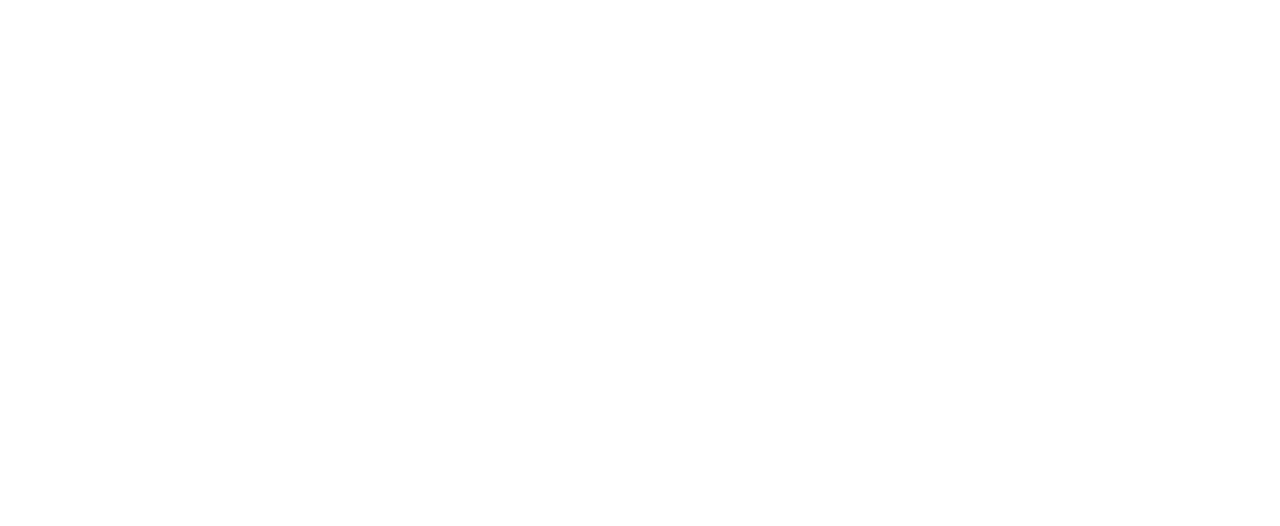
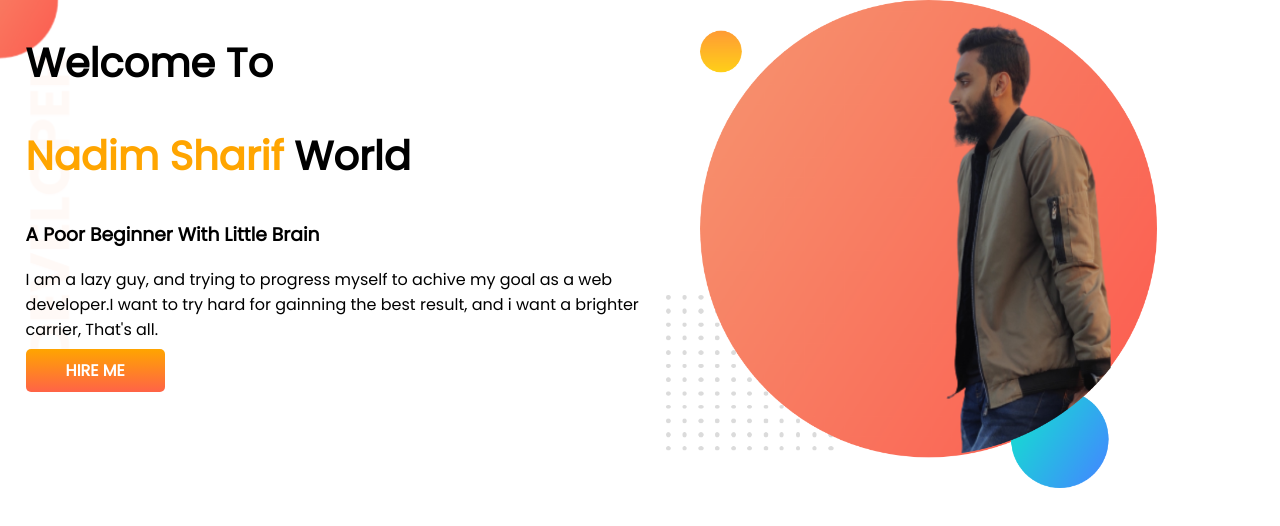
Before and after one commit to nadimsharif/developer-portfolio, a plain HTML site: page index.html in a window 1280 px wide. Drawn offline with Linux system fonts and the light colour scheme.

Commit message:
first part

```diff
--- a/index.html
+++ b/index.html
@@ -1,13 +1,33 @@
 <!DOCTYPE html>
 <html lang="en">
+
 <head>
     <meta charset="UTF-8">
     <meta http-equiv="X-UA-Compatible" content="IE=edge">
     <meta name="viewport" content="width=device-width, initial-scale=1.0">
     <title>Nadim Portfolio</title>
+    <link rel="preconnect" href="https://fonts.googleapis.com">
+    <link rel="preconnect" href="https://fonts.gstatic.com" crossorigin>
+    <link href="https://fonts.googleapis.com/css2?family=Poppins&display=swap" rel="stylesheet">
     <link rel="stylesheet" href="style.css">
 </head>
+
 <body>
+    <section class="top-banner">
+        <div class="half-width">
+            <h1>Welcome To</h1>
+            <h1><span class="orange-color">Nadim Sharif</span> World</h1>
+            <h3>A Poor Beginner With Little Brain</h3>
+            <p>I am a lazy guy, and trying to progress myself to achive my goal as a web developer.I want to try hard
+                for
+                gainning the best result, and i want a brighter carrier, That's all.</p>
+            <a class="linked-button" target="_blank" href="https://www.linkedin.com/company/programminghero/">HIRE
+                ME</a>
+        </div>
+        <div class="half-width">
+            <img src="images/Nadim-bg.png" alt="">
+        </div>
+    </section>
+</body>
 
-</body>
 </html>
--- a/style.css
+++ b/style.css
@@ -0,0 +1,40 @@
+body {
+    font-family: 'Poppins', sans-serif;
+    margin: 0;
+}
+
+h1 {
+    font-size: 40px;
+}
+
+.orange-color {
+    color: orange;
+}
+
+section {
+    display: flex;
+}
+
+.half-width {
+    width: 50%;
+    padding-left: 2%;
+}
+
+.half-width img {
+    width: 80%;
+}
+
+.linked-button {
+    text-decoration: none;
+    padding: 10px 40px;
+    color: white;
+    background-image: linear-gradient(orange, tomato);
+    font-weight: 700;
+    border-radius: 5px;
+
+}
+
+.top-banner {
+    background-image: url(images/top-banner.png);
+    background-repeat: no-repeat;
+}
```
Also changed, not shown: images/Nadim-bg.png (added), images/dream-bg.png (added), images/exp-bg.png (added), images/jhankar.png (added), images/jhankar2.png (added), images/my-bg.png (added), images/my-bg2.png (added), images/top-banner.png (added).
